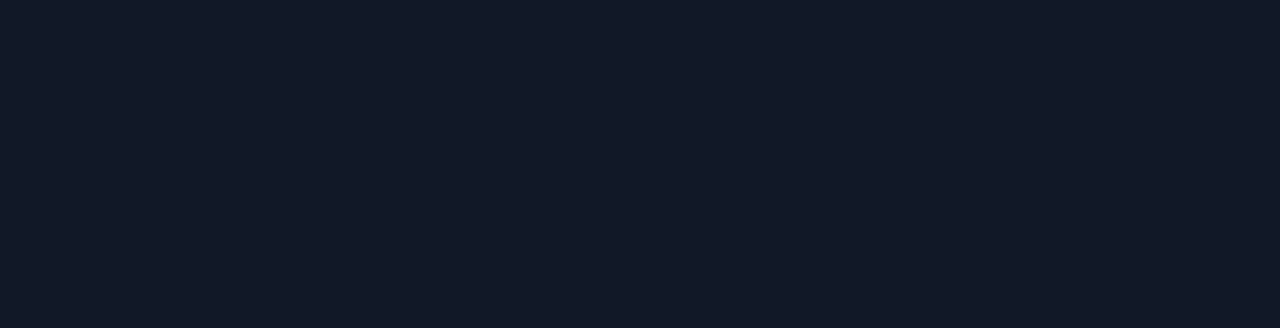
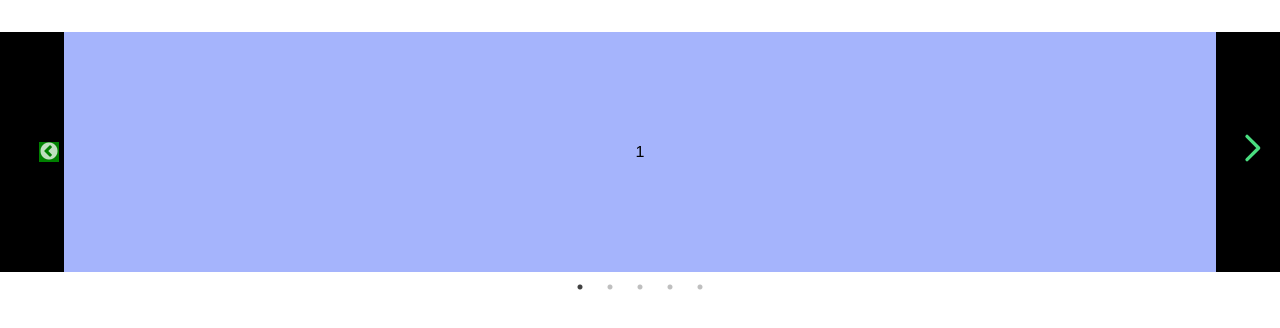
Before and after one commit to Pavanarathod/front-end-mentor-challenges, a Next.js app: page / in a window 1280 px wide. Shown: the top 328 px of the page. Built offline with nearby package versions, Linux system fonts and the light colour scheme.

Commit message:
building responsice carousel

```diff
--- a/package.json
+++ b/package.json
@@ -15,7 +15,9 @@
     "framer-motion": "^6.3.10",
     "next": "12.1.6",
     "react": "18.1.0",
-    "react-dom": "18.1.0"
+    "react-dom": "18.1.0",
+    "react-slick": "^0.29.0",
+    "slick-carousel": "^1.8.1"
   },
   "devDependencies": {
     "autoprefixer": "^10.4.7",
--- /dev/null
+++ b/src/components/Carousel/NextArrow.js
@@ -0,0 +1,11 @@
+import { ChevronRightIcon } from "@heroicons/react/outline";
+
+const NextArrow = ({ className, onClick, style }) => {
+  return (
+    <div className="absolute top-24 -right-14 cursor-pointer" onClick={onClick}>
+      <ChevronRightIcon className="h-10 text-green-400 block hover:bg-white rounded-full" />
+    </div>
+  );
+};
+
+export default NextArrow;
--- /dev/null
+++ b/src/components/Carousel/PrevArrow.js
@@ -0,0 +1,11 @@
+const PrevArrow = ({ className, onClick, style }) => {
+  return (
+    <div
+      className={className}
+      style={{ ...style, display: "block", background: "green" }}
+      onClick={onClick}
+    />
+  );
+};
+
+export default PrevArrow;
--- /dev/null
+++ b/src/components/Carousel/Slider.js
@@ -0,0 +1,32 @@
+import "slick-carousel/slick/slick.css";
+import "slick-carousel/slick/slick-theme.css";
+import Slider from "react-slick";
+import NextArrow from "./NextArrow";
+import PrevArrow from "./PrevArrow";
+
+function SliderTest() {
+  const settings = {
+    dots: true,
+    infinite: true,
+    speed: 500,
+    slidesToShow: 1,
+    slidesToScroll: 1,
+    nextArrow: <NextArrow />,
+    prevArrow: <PrevArrow />,
+  };
+  return (
+    <section className="max-w-6xl mx-auto my-8">
+      <Slider {...settings}>
+        {[1, 2, 3, 4, 5].map((item, index) => (
+          <div key={index} className="h-60 bg-indigo-300">
+            <div className="flex items-center h-full justify-center">
+              <h1>{index + 1}</h1>
+            </div>
+          </div>
+        ))}
+      </Slider>
+    </section>
+  );
+}
+
+export default SliderTest;
--- a/src/pages/index.js
+++ b/src/pages/index.js
@@ -1,4 +1,5 @@
 import React from "react";
+import Slider from "../components/Carousel/Slider";
 import LandingV1 from "../components/LandingV1/LandingV1";
 import Medium from "../components/Medium/Medium";
 import Motion from "../components/Motion/motion";
@@ -8,14 +9,15 @@ import TaskTwo from "../components/TaskTwo/TaskTwo";
 
 const Home = () => {
   return (
-    <>
+    <main className="bg-black">
       {/* <TaskOne /> */}
       {/* <TaskTwo /> */}
       {/* <ProjectThree /> */}
       {/* <Medium /> */}
       {/* <LandingV1 /> */}
-      <Motion />
-    </>
+      {/* <Motion /> */}
+      <Slider />
+    </main>
   );
 };
 
```
Also changed, not shown: 1 other file (tests, documents, lock files or other folders).
